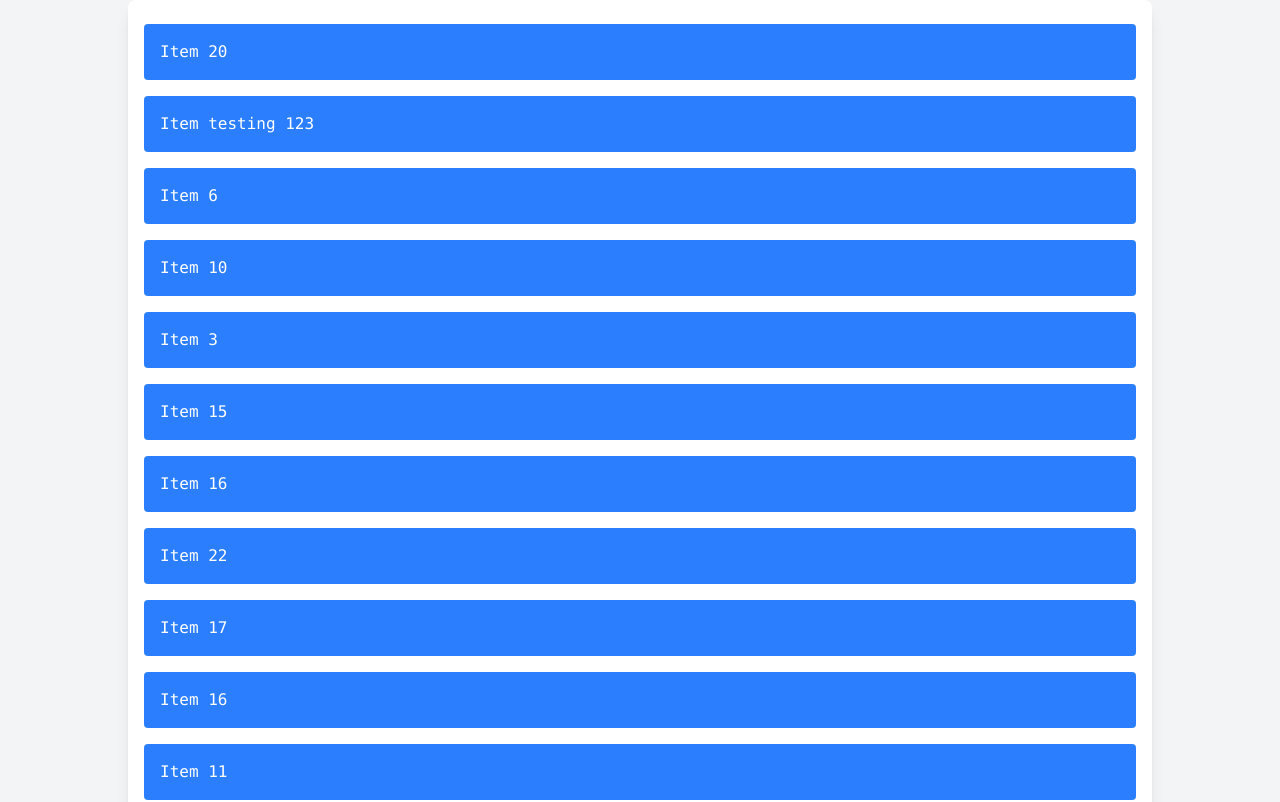
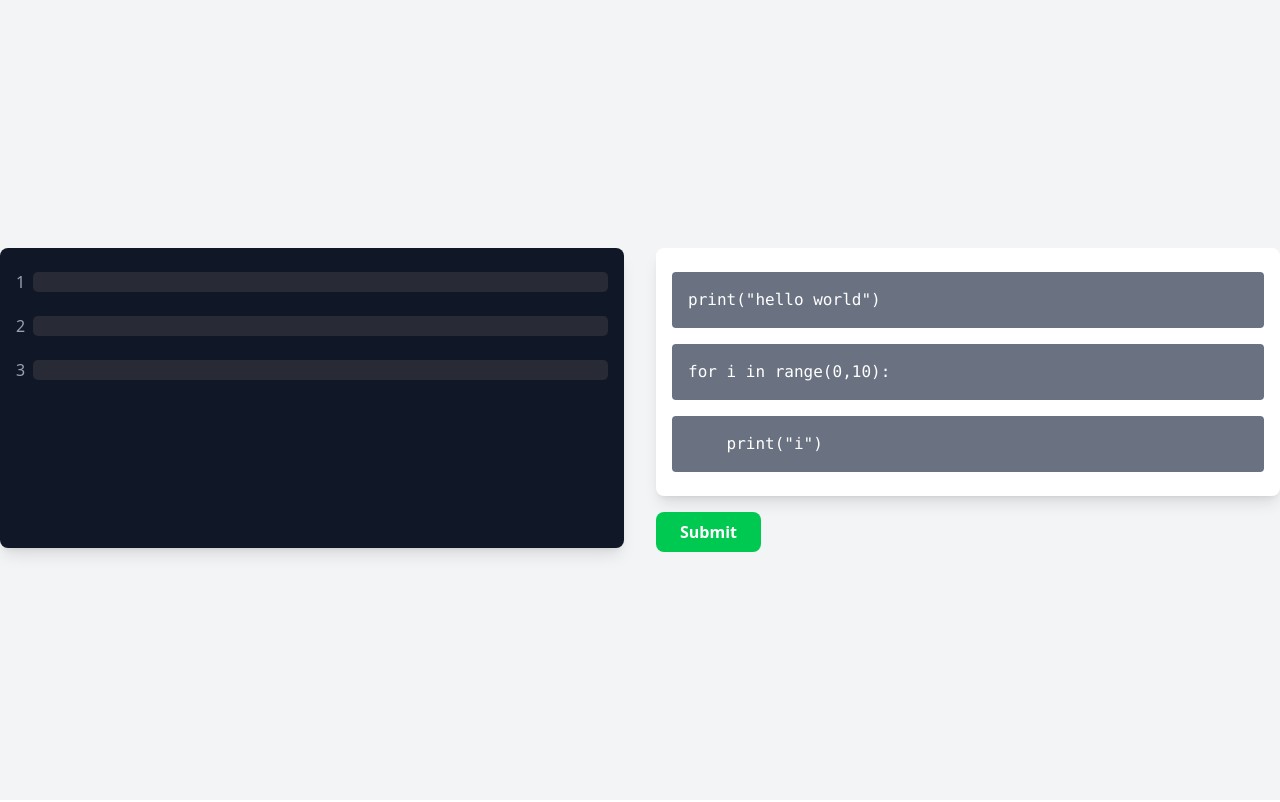
Before and after one commit to ivan-chong/ichack25, a React (Vite) app in the folder draggle/: page / in a window 1280 px wide. Shown: the top 802 px of the page. Built offline with nearby package versions, Linux system fonts and the light colour scheme.

Commit message:
Finished frontend yawn emoji

```diff
--- a/draggle/package.json
+++ b/draggle/package.json
@@ -15,6 +15,7 @@
     "@tailwindcss/vite": "^4.0.3",
     "react": "^18.3.1",
     "react-dom": "^18.3.1",
+    "react-syntax-highlighter": "^15.6.1",
     "tailwindcss": "^4.0.3"
   },
   "devDependencies": {
--- a/draggle/src/App.tsx
+++ b/draggle/src/App.tsx
@@ -1,7 +1,10 @@
 import { useEffect, useState } from "react";
 import { DndContext, closestCenter } from "@dnd-kit/core";
 import { SortableContext, verticalListSortingStrategy } from "@dnd-kit/sortable";
+import { Prism as SyntaxHighlighter } from 'react-syntax-highlighter';
+import { dracula } from 'react-syntax-highlighter/dist/esm/styles/prism';
 import SortableItem from "./components/SortableItem";
+
 type Item = {
   key: string;
   id: number;
@@ -9,15 +12,20 @@ type Item = {
 };
 
 export default function App() {
-  const ogList = ["print hello world", "testing 123", "3", "4", "5", "6", "7", "8", "9", "10", "11", "12", "13", "14", "15", "16", "17", "18", "19", "20", "21", "22", "16"]
+  const ogList = [
+    "print(\"hello world\")", "for i in range(0,10):", "\tprint(\"i\")"
+  ];
+
   const [items, setItems] = useState<Item[]>([]);
+  const [correctItems, setCorrectItems] = useState<boolean[]>([]);
+  const [ideValues, setIdeValues] = useState<string[]>(new Array(ogList.length).fill(""));
+  const [highlightedItems, setHighlightedItems] = useState<boolean[]>(new Array(ogList.length).fill(false));
 
-  // Fisher-Yates shuffle algorithm
   const shuffleArray = (array) => {
     const newArray = [...array];
     for (let i = newArray.length - 1; i > 0; i--) {
       const j = Math.floor(Math.random() * (i + 1));
-      [newArray[i], newArray[j]] = [newArray[j], newArray[i]]; // Swap elements
+      [newArray[i], newArray[j]] = [newArray[j], newArray[i]];
     }
     return newArray;
   };
@@ -25,45 +33,92 @@ export default function App() {
   useEffect(() => {
     const itemsWithIds = ogList.map((value, index) => ({
       id: index,
-      key: `${index}-${value}`, // Unique ID by combining index and value
+      key: `${index}-${value}`,
       value: value,
     }));
-    setItems(shuffleArray(itemsWithIds)); // Shuffle and set the new state
+    setItems(shuffleArray(itemsWithIds));
   }, []);
 
   const handleDragEnd = (event) => {
     const { active, over } = event;
 
-    // Only proceed if the item has actually been moved
     if (active.id !== over.id) {
       const oldIndex = items.findIndex(item => item.id === active.id);
       const newIndex = items.findIndex(item => item.id === over.id);
 
-      // Create a copy of the items array
       const newItems = [...items];
-
-      // Remove the dragged item from its old position
       const [movedItem] = newItems.splice(oldIndex, 1);
-
-      // Insert the item into the new position
       newItems.splice(newIndex, 0, movedItem);
 
-      // Update the state with the new items order
       setItems(newItems);
+
+      const newCorrectItems = newItems.map((item, index) => item.value === ogList[index]);
+      setCorrectItems(newCorrectItems);
     }
+  };
+
+  const highlightCorrectItems = (newCorrectItems) => {
+    const updatedHighlightedItems = newCorrectItems.map(isCorrect => isCorrect ? true : false);
+    setHighlightedItems(updatedHighlightedItems);
+
+    // Reset highlighting after 2 seconds
+    setTimeout(() => {
+      setHighlightedItems(new Array(ogList.length).fill(false));
+    }, 1000);
+  };
+
+  const handleSubmit = () => {
+    const newCorrectItems = items.map((item, index) => item.value === ogList[index]);
+    setCorrectItems(newCorrectItems);
+
+    const newIdeValues = [...ideValues];
+    newCorrectItems.forEach((isCorrect, index) => {
+      if (isCorrect) {
+        newIdeValues[index] = items[index].value;
+      }
+    });
+    setIdeValues(newIdeValues);
+
+    highlightCorrectItems(newCorrectItems); // Only highlight when submit is clicked
   };
 
   return (
     <div className="flex justify-center items-center min-h-screen bg-gray-100">
+      <div className="grid grid-cols-2 gap-8 w-full max-w-full">
+        {/* Fixed height for the left IDE box */}
+        <div className="bg-gray-900 text-white p-4 rounded-lg shadow-lg col-span-1 flex flex-col overflow-y-auto" style={{ height: '300px' }}>
+          {ogList.map((line, index) => (
+            <div key={index} className="flex items-center space-x-2 mb-2">
+              <span className="text-gray-400">{index + 1}</span>
+              <SyntaxHighlighter language="python" style={dracula} customStyle={{ width: '100%', borderRadius: '5px', padding: '10px' }}>
+                {ideValues[index] || ""}
+              </SyntaxHighlighter>
+            </div>
+          ))}
+        </div>
+
+        {/* Right draggable box with scrollable content */}
+        <div className="col-span-1 flex flex-col items-start">
           <DndContext collisionDetection={closestCenter} onDragEnd={handleDragEnd}>
             <SortableContext items={items} strategy={verticalListSortingStrategy}>
-          <div className="bg-white p-4 rounded-lg shadow-lg w-256 flex flex-col max-h-240 overflow-y-auto">
+              <div className="bg-white p-4 rounded-lg shadow-lg w-full flex flex-col overflow-y-auto mb-4" style={{ maxHeight: '300px' }}>
                 {items.map((item, index) => (
-              <SortableItem id={item.id} key={item.key} value={item.value}/>
+                  <SortableItem
+                    id={item.id}
+                    key={item.key}
+                    value={item.value}
+                    isHighlighted={highlightedItems[index]} // Pass the highlighted state
+                  />
                 ))}
               </div>
             </SortableContext>
           </DndContext>
+
+          <button onClick={handleSubmit} className="py-2 px-6 bg-green-500 text-white font-bold rounded-lg hover:bg-green-600 transition">
+            Submit
+          </button>
+        </div>
+      </div>
     </div>
   );
 }
--- a/draggle/src/components/SortableItem.tsx
+++ b/draggle/src/components/SortableItem.tsx
@@ -1,7 +1,7 @@
 import { useSortable } from "@dnd-kit/sortable";
 import { CSS } from "@dnd-kit/utilities";
 
-export default function SortableItem({id, key, value}) {
+export default function SortableItem({ id, key, value, isHighlighted }) {
   const { attributes, listeners, setNodeRef, transform, transition } = useSortable({ id });
 
   const style = {
@@ -9,15 +9,18 @@ export default function SortableItem({id, key, value}) {
     transition,
   };
 
+  // Replace tabs with 4 spaces
+  const formattedValue = value.replace(/\t/g, '    ');
+
   return (
     <div
       ref={setNodeRef}
       style={style}
       {...attributes}
       {...listeners}
-      className="p-4 my-2 bg-blue-500 text-white rounded cursor-grab font-mono"
+      className={`p-4 my-2 rounded cursor-grab font-mono whitespace-pre-wrap ${isHighlighted ? 'bg-green-500' : 'bg-gray-500'} text-white`}
     >
-      Item {value}
+      {formattedValue}
     </div>
   );
 }
--- /dev/null
+++ b/draggle/src/components/task-item/TaskItem.module.css
@@ -0,0 +1,14 @@
+.list-item {
+  list-style: none;
+  font-size: 1.5rem;
+  padding: 0.5rem;
+  border: 2px solid black;
+  text-align: center;
+  background-color: white;
+}
+.list-item:hover {
+  cursor: grab;
+}
+.list-item:active {
+  cursor: grabbing;
+}
--- /dev/null
+++ b/draggle/src/components/task-item/TaskItem.tsx
@@ -0,0 +1,31 @@
+import { useSortable } from "@dnd-kit/sortable";
+import { FC } from "react";
+import styles from "./TaskItem.module.css";
+import { CSS } from "@dnd-kit/utilities";
+
+interface ITaskItem {
+  title: string;
+}
+
+const TaskItem: FC<ITaskItem> = (props) => {
+  const { attributes, listeners, setNodeRef, transform, transition } =
+    useSortable({
+      id: props.title
+    });
+  return (
+    <li
+      ref={setNodeRef}
+      {...listeners}
+      {...attributes}
+      style={{
+        transform: CSS.Transform.toString(transform),
+        transition: transition
+      }}
+      className={styles["list-item"]}
+    >
+      {props.title}
+    </li>
+  );
+};
+
+export default TaskItem;
--- /dev/null
+++ b/draggle/src/components/task-list/TaskList.module.css
@@ -0,0 +1,27 @@
+.column {
+  display: flex;
+  flex-direction: column;
+  align-items: center;
+  padding: 1rem;
+  border: 2px solid black;
+  min-height: 100%;
+  width: 30%;
+  gap: 1rem;
+}
+.column > h1 {
+  font-size: 2rem;
+}
+
+.divider {
+  border: 1px solid black;
+  width: 100%;
+}
+
+.list {
+  display: flex;
+  flex-direction: column;
+  gap: 1rem;
+  width: 100%;
+  height: 100%;
+  background-color: beige;
+}
--- /dev/null
+++ b/draggle/src/components/task-list/TaskList.tsx
@@ -0,0 +1,30 @@
+import { useDroppable } from "@dnd-kit/core";
+import { SortableContext } from "@dnd-kit/sortable";
+import { FC } from "react";
+import TaskItem from "../task-item/TaskItem";
+import styles from "./TaskList.module.css";
+
+interface ITaskList {
+  title: string;
+  tasks: string[];
+}
+
+const TaskList: FC<ITaskList> = (props) => {
+  const { setNodeRef } = useDroppable({ id: props.title });
+
+  return (
+    <article className={styles.column}>
+      <h1>{props.title}</h1>
+      <div className={styles.divider} />
+      <SortableContext id={props.title} items={props.tasks}>
+        <ul ref={setNodeRef} className={styles.list}>
+          {props.tasks.map((task) => (
+            <TaskItem key={task} title={task} />
+          ))}
+        </ul>
+      </SortableContext>
+    </article>
+  );
+};
+
+export default TaskList;
--- a/draggle/tailwind.config.js
+++ b/draggle/tailwind.config.js
@@ -1,10 +1,21 @@
+// tailwind.config.js
 module.exports = {
-    content: [
-      "./index.html", // Include your HTML files here
-      "./path/to/your/files/**/*.js", // Also include JS files if you're using Tailwind in JS
-    ],
-    theme: {
-      extend: {},
+  content: [
+    "./src/**/*.{html,js,jsx,ts,tsx}", // Update this path according to your project structure
+  ],
+  theme: {
+    extend: {
+      animation: {
+        'flash-green': 'flashGreen 0.5s ease-in-out', // Define the flash animation
+      },
+      keyframes: {
+        flashGreen: {
+          '0%': { backgroundColor: '#1f2937' }, // Dark background
+          '50%': { backgroundColor: '#22c55e' }, // Flash green
+          '100%': { backgroundColor: '#1f2937' }, // Dark background again
+        },
+      },
     },
-    plugins: [],
-  }
+  },
+  plugins: [],
+}
```
Also changed, not shown: 1 other file (tests, documents, lock files or other folders). Lines whose indentation alone changed are shown as unchanged.
